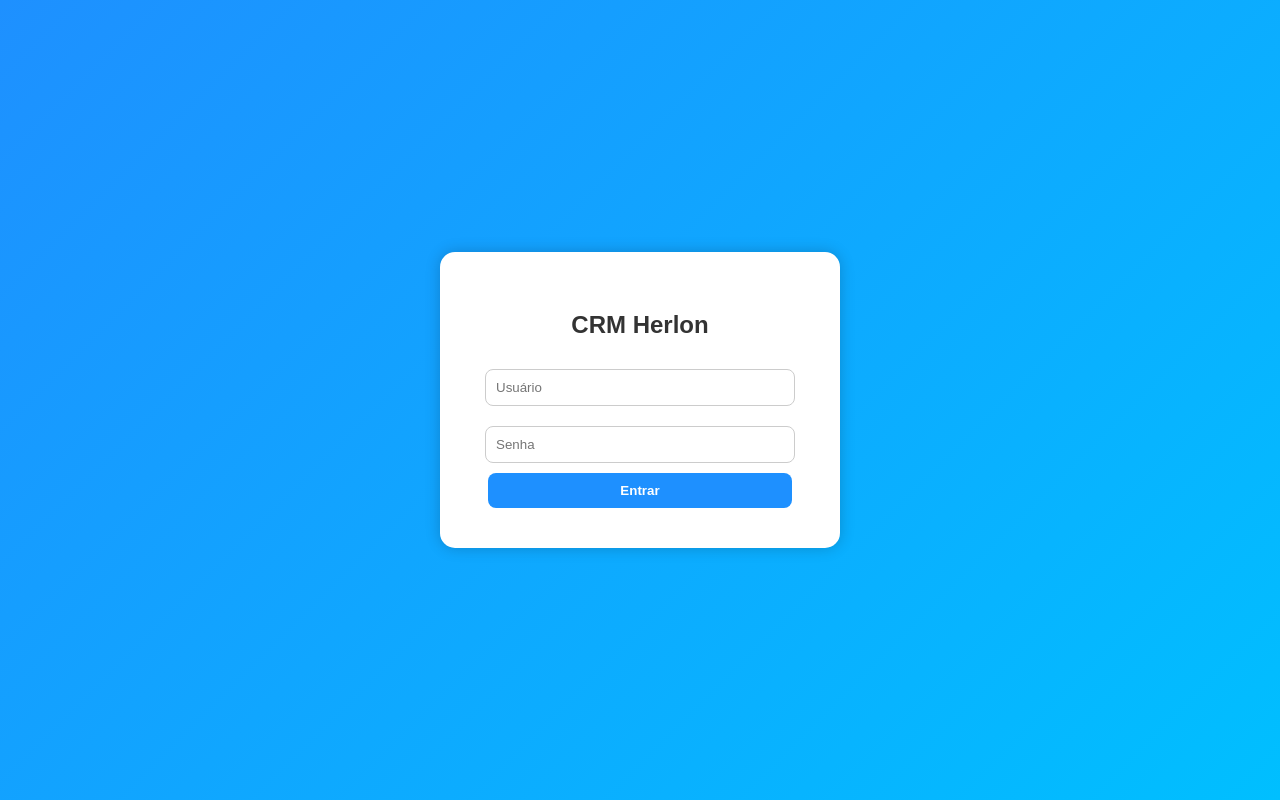
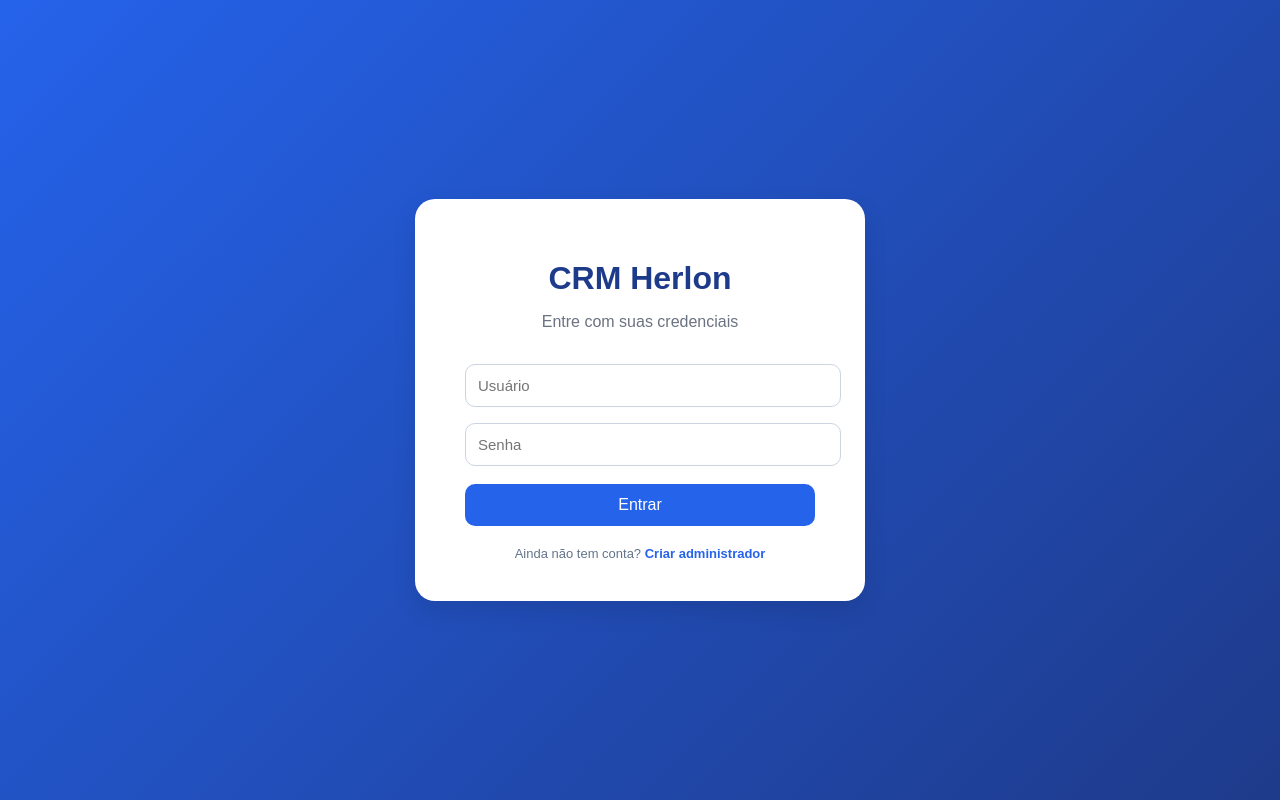
Before and after one commit to herlon878-eng/crm-herlon, a Flask app: template templates/login.html in a window 1280 px wide. Run offline with Flask 3, Linux system fonts and the light colour scheme; the template is opened without the code that fills it, so the values that code supplies are empty.

Commit message:
Update login.html

```diff
--- a/templates/login.html
+++ b/templates/login.html
@@ -6,65 +6,107 @@
     <title>Login | CRM Herlon</title>
     <style>
         body {
-            font-family: Arial, sans-serif;
-            background: linear-gradient(135deg, #1e90ff, #00bfff);
+            font-family: "Poppins", sans-serif;
+            background: linear-gradient(135deg, #2563eb, #1e3a8a);
             height: 100vh;
+            margin: 0;
             display: flex;
             justify-content: center;
             align-items: center;
-            margin: 0;
-        }
-        .login-container {
-            background: white;
-            padding: 40px;
-            border-radius: 15px;
-            box-shadow: 0px 0px 15px rgba(0,0,0,0.2);
-            text-align: center;
-            width: 320px;
-        }
-        h2 {
-            margin-bottom: 20px;
             color: #333;
         }
+
+        .login-container {
+            background: #fff;
+            padding: 40px 50px;
+            border-radius: 20px;
+            box-shadow: 0 10px 25px rgba(0, 0, 0, 0.1);
+            text-align: center;
+            width: 350px;
+        }
+
+        h1 {
+            color: #1e3a8a;
+            margin-bottom: 10px;
+        }
+
+        p {
+            color: #6b7280;
+            margin-bottom: 25px;
+        }
+
         input {
-            width: 90%;
-            padding: 10px;
-            margin: 10px 0;
-            border-radius: 8px;
-            border: 1px solid #ccc;
+            width: 100%;
+            padding: 12px;
+            margin: 8px 0;
+            border-radius: 10px;
+            border: 1px solid #cbd5e1;
+            font-size: 15px;
         }
+
         button {
-            width: 95%;
-            padding: 10px;
-            background-color: #1e90ff;
+            background-color: #2563eb;
             color: white;
             border: none;
-            border-radius: 8px;
+            border-radius: 10px;
+            padding: 12px;
+            width: 100%;
+            font-size: 16px;
             cursor: pointer;
-            font-weight: bold;
+            margin-top: 10px;
             transition: 0.3s;
         }
+
         button:hover {
-            background-color: #007acc;
+            background-color: #1e40af;
         }
+
         .msg {
-            color: red;
+            background: #fee2e2;
+            color: #b91c1c;
+            padding: 8px;
+            border-radius: 8px;
+            margin-bottom: 10px;
             font-size: 14px;
-            margin-top: 10px;
+        }
+
+        .footer {
+            font-size: 13px;
+            margin-top: 20px;
+            color: #64748b;
+        }
+
+        .footer a {
+            color: #2563eb;
+            text-decoration: none;
+            font-weight: bold;
+        }
+
+        .footer a:hover {
+            text-decoration: underline;
         }
     </style>
 </head>
 <body>
+
     <div class="login-container">
-        <h2>CRM Herlon</h2>
-        <form method="POST">
-            <input type="text" name="username" placeholder="Usuário" required><br>
-            <input type="password" name="senha" placeholder="Senha" required><br>
+        <h1>CRM Herlon</h1>
+        <p>Entre com suas credenciais</p>
+
+        {% if mensagem %}
+        <div class="msg">{{ mensagem }}</div>
+        {% endif %}
+
+        <form action="/login" method="POST">
+            <input type="text" name="usuario" placeholder="Usuário" required>
+            <input type="password" name="senha" placeholder="Senha" required>
             <button type="submit">Entrar</button>
         </form>
-        {% if erro %}
-            <div class="msg">{{ erro }}</div>
-        {% endif %}
+
+        <div class="footer">
+            Ainda não tem conta? <a href="/criar_admin">Criar administrador</a>
+        </div>
     </div>
+
 </body>
 </html>
```
